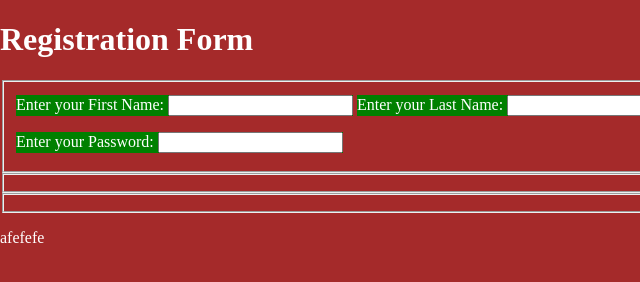
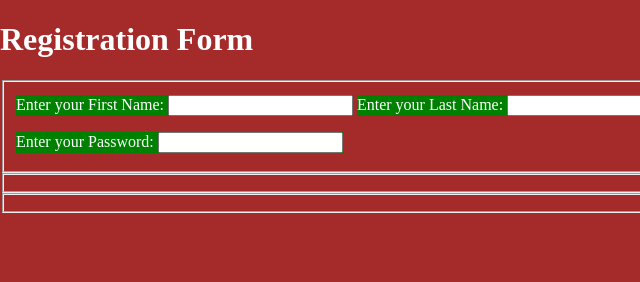
Before and after one commit to reynajane/HTML-FORM-EXERCISES2, a plain HTML site: page index.html in a window 1280 px wide. Shown: the full height of the page, 0-640 px from the left. Drawn offline with Linux system fonts and the light colour scheme.

Commit message:
delete paragraph in fieldset3

```diff
--- a/index.html
+++ b/index.html
@@ -32,7 +32,6 @@
 
         </fieldset>
 
-        <p>afefefe</p>
 
     </form>
 
```
